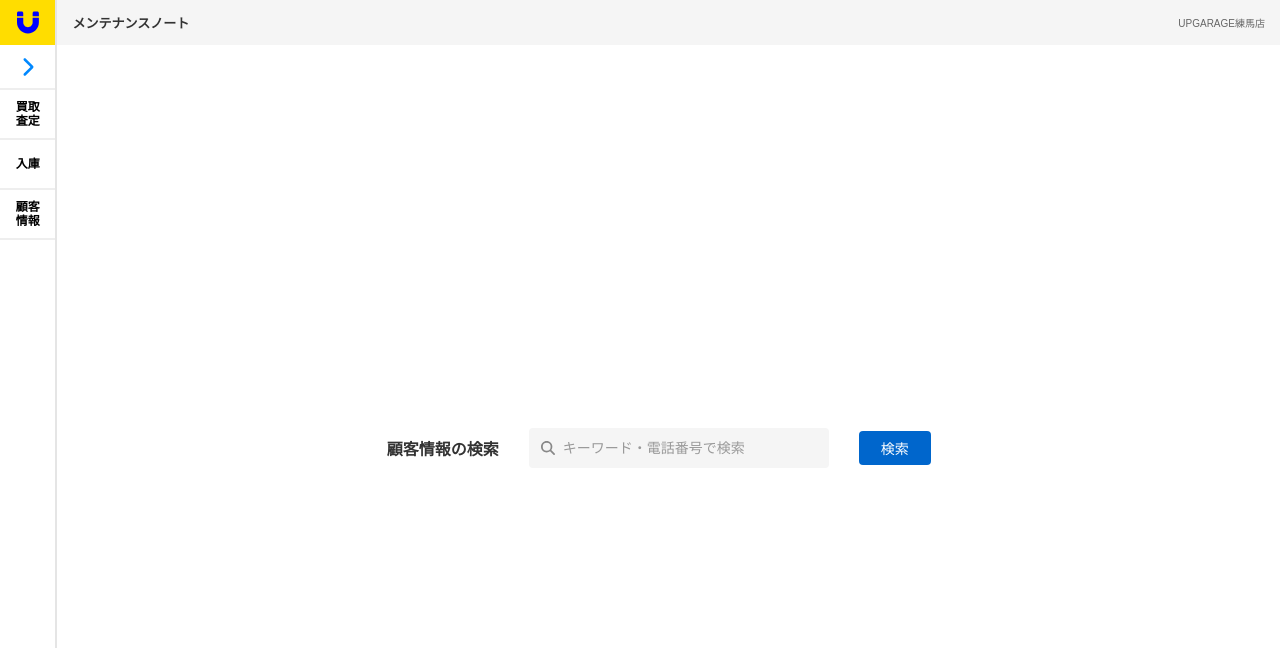
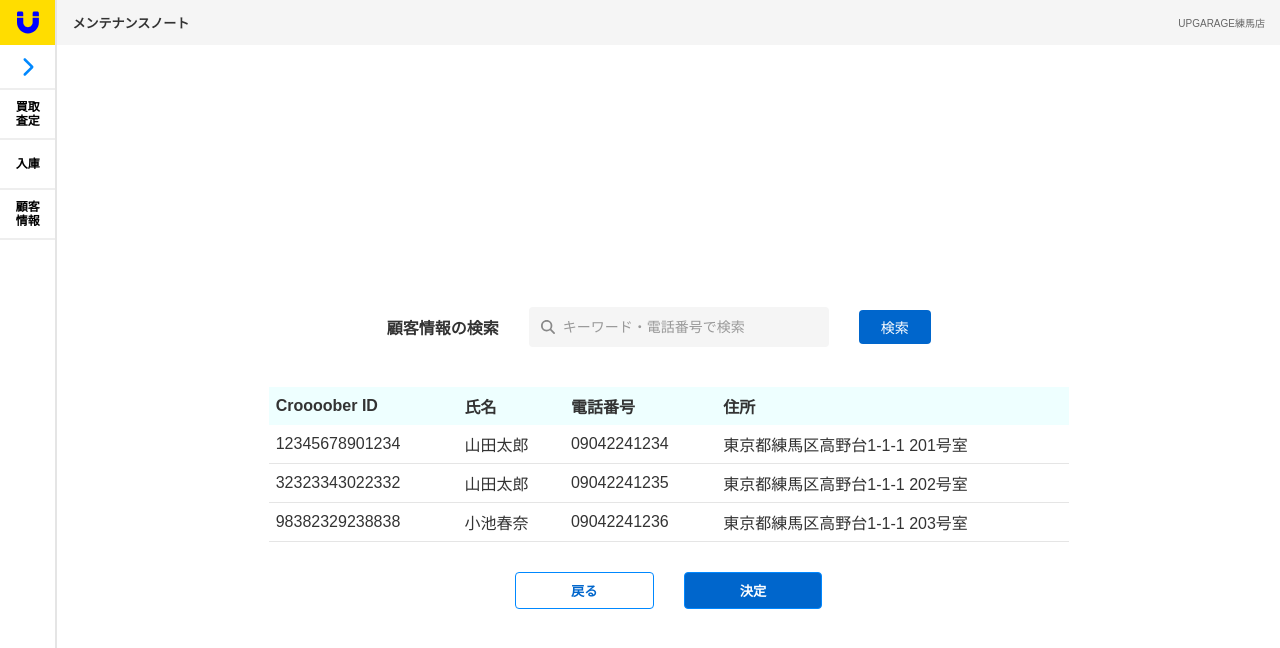
Before and after one commit to shuta0919/frontend_practice, a Next.js app: page /user_search in a window 1280 px wide. Both pictures are taken after a click on the button "検索". Shown: the top 648 px of the page. Built offline with nearby package versions, Linux system fonts and the light colour scheme.

Commit message:
add: 検索機能実装

```diff
--- a/src/app/_components/SearchForm/index.tsx
+++ b/src/app/_components/SearchForm/index.tsx
@@ -1,5 +1,6 @@
 "use client";
 import styled from "styled-components";
+import { useState } from "react";
 import { FontAwesomeIcon } from "@fortawesome/react-fontawesome";
 import { faSearch } from "@fortawesome/free-solid-svg-icons";
 
@@ -64,16 +65,23 @@ interface SearchFormProps {
   onSearch?: (keyword: string) => void;
 }
 
-export function SearchForm({ onSearch = () => {} }: SearchFormProps) {
+export function SearchForm({ onSearch = () => { } }: SearchFormProps) {
+  const [searchTerm, setSearchTerm] = useState('');
+
+  function handleSearch() {
+    console.log('検索ワード:', searchTerm);
+    onSearch(searchTerm);
+  }
+
   return (
     <SearchContainer>
       <SearchInputContainer>
         <SearchIconWrapper>
           <FontAwesomeIcon icon={faSearch} />
         </SearchIconWrapper>
-        <Input type="text" placeholder="キーワード・電話番号で検索" />
+        <Input type="text" placeholder="キーワード・電話番号で検索" value={searchTerm} onChange={(e) => setSearchTerm(e.target.value)} />
       </SearchInputContainer>
-      <SearchButton onClick={() => onSearch("")}>検索</SearchButton>
+      <SearchButton onClick={handleSearch}>検索</SearchButton>
     </SearchContainer>
   );
 }
--- a/src/app/user_search/page.tsx
+++ b/src/app/user_search/page.tsx
@@ -1,5 +1,6 @@
 "use client";
 import styled from "styled-components";
+import { useState } from "react";
 import { Header } from "../_components/Header";
 import { Sidebar } from "../_components/Sidebar";
 import { SearchForm } from "../_components/SearchForm";
@@ -19,8 +20,10 @@ const MainContent = styled.div`
 `;
 
 const ContentArea = styled.div`
+  width: 1200px;
   flex: 1;
   display: flex;
+  flex-direction: column;
   justify-content: center;
   align-items: center;
 `;
@@ -43,10 +46,126 @@ const Title = styled.h1`
   white-space: nowrap;
 `;
 
+const ResultsTable = styled.table`
+  width: 100%;
+  max-width: 800px;
+  margin-top: 20px;
+  border-collapse: collapse;
+`;
+
+const TableHeader = styled.th`
+  padding: 7px;
+  text-align: left;
+  font-weight: bold;
+  color: #333;
+  background: #eeffff;
+`;
+
+const TableCell = styled.td`
+  padding: 7px;
+  color: #333;
+  border-bottom: 1px solid #e5e5e5;
+`;
+
+interface TableRowProps {
+  $isSelected: boolean;
+}
+
+const TableRow = styled.tr<TableRowProps>`
+  background: ${props => props.$isSelected ? '#e0e0e0' : 'white'};
+  &:hover {
+    background: #f5f5f5;
+  }
+`;
+
+const ButtonContainer = styled.div`
+  display: flex;
+  justify-content: center;
+  margin-top: 30px;
+  align-items: center;
+`;
+
+const Button = styled.button`
+  padding: 8px 55px;
+  border: 1px solid #0088ff;
+  background: #0066cc;
+  color: white;
+  cursor: pointer;
+  font-weight: bold;
+  border-radius: 4px;
+  &:hover {
+    background: #0052a3;
+  }
+`;
+
+const BackButton = styled.button`
+  padding: 8px 55px;
+  margin-right: 30px;
+  border: 1px solid #0088ff;
+  background: white;
+  color: #0066cc;
+  cursor: pointer;
+  font-weight: bold;
+  border-radius: 4px;
+  &:hover {
+    background: #f5f5f5;
+  }
+`;
+
+const MOCK_CUSTOMERS = [
+  {
+    id: '12345678901234',
+    name: '山田太郎',
+    phone: '09042241234',
+    address: '東京都練馬区高野台1-1-1 201号室'
+  },
+  {
+    id: '32323343022332',
+    name: '山田太郎',
+    phone: '09042241235',
+    address: '東京都練馬区高野台1-1-1 202号室'
+  },
+  {
+    id: '98382329238838',
+    name: '小池春奈',
+    phone: '09042241236',
+    address: '東京都練馬区高野台1-1-1 203号室'
+  }
+];
+
+type Customer = {
+  id: string;
+  name: string;
+  phone: string;
+  address: string;
+};
+
 export default function UserSearch() {
+  const [searchResults, setSearchResults] = useState<Customer[]>([]);
+  const [hasSearched, setHasSearched] = useState(false);
+  const [selectedCustomer, setSelectedCustomer] = useState<Customer | null>(null);
+
   const handleSearch = (searchTerm: string) => {
-    console.log("Searching for:", searchTerm);
+    setHasSearched(true);
+    console.log("検索ワード:", searchTerm);
+
+    const results = MOCK_CUSTOMERS.filter((customer) =>
+      customer.id.includes(searchTerm) ||
+      customer.name.includes(searchTerm) ||
+      customer.phone.includes(searchTerm) ||
+      customer.address.includes(searchTerm)
+    );
+
+    console.log("検索結果:", results);
+    console.log("検索結果の数:", results.length);
+
+    setSearchResults(results.length === 0 ? MOCK_CUSTOMERS : results);
   };
+
+  const handleCustomerSelect = (customer: Customer) => {
+    setSelectedCustomer(customer);
+    console.log("選択された顧客:", customer);
+  }
 
   return (
     <Container>
@@ -58,6 +177,35 @@ export default function UserSearch() {
             <Title>顧客情報の検索</Title>
             <SearchForm onSearch={handleSearch} />
           </SearchSection>
+
+          {hasSearched && (
+            <>
+            <ResultsTable>
+            <thead>
+              <tr>
+                <TableHeader>Croooober ID</TableHeader>
+                <TableHeader>氏名</TableHeader>
+                <TableHeader>電話番号</TableHeader>
+                <TableHeader>住所</TableHeader>
+              </tr>
+            </thead>
+            <tbody>
+              {searchResults.map((customer) => (
+                <TableRow key={customer.id} $isSelected={selectedCustomer?.id === customer.id} onClick={() => handleCustomerSelect(customer)}>
+                  <TableCell>{customer.id}</TableCell>
+                  <TableCell>{customer.name}</TableCell>
+                  <TableCell>{customer.phone}</TableCell>
+                  <TableCell>{customer.address}</TableCell>
+                </TableRow>
+              ))}
+            </tbody>
+          </ResultsTable>
+          <ButtonContainer>
+            <BackButton>戻る</BackButton>
+            <Button>決定</Button>
+          </ButtonContainer>
+          </>
+          )}
         </ContentArea>
       </MainContent>
     </Container>
```
